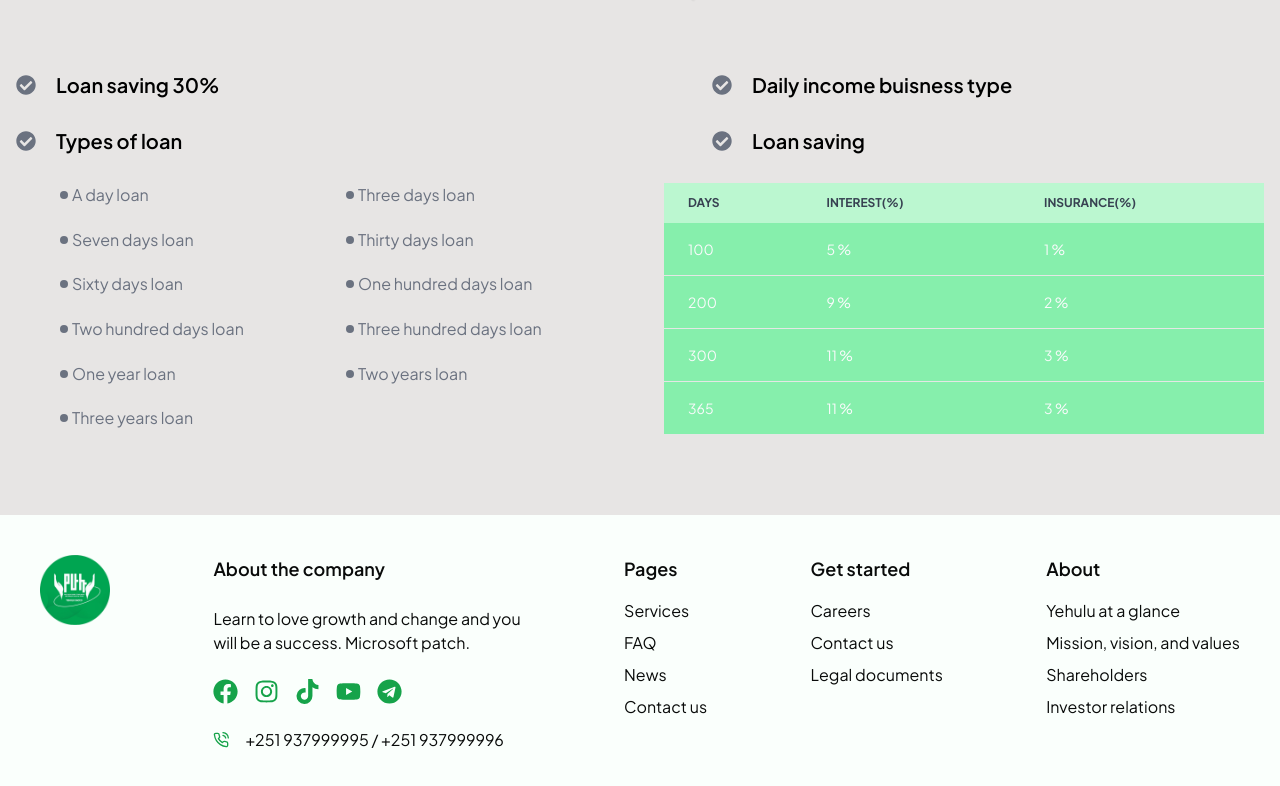
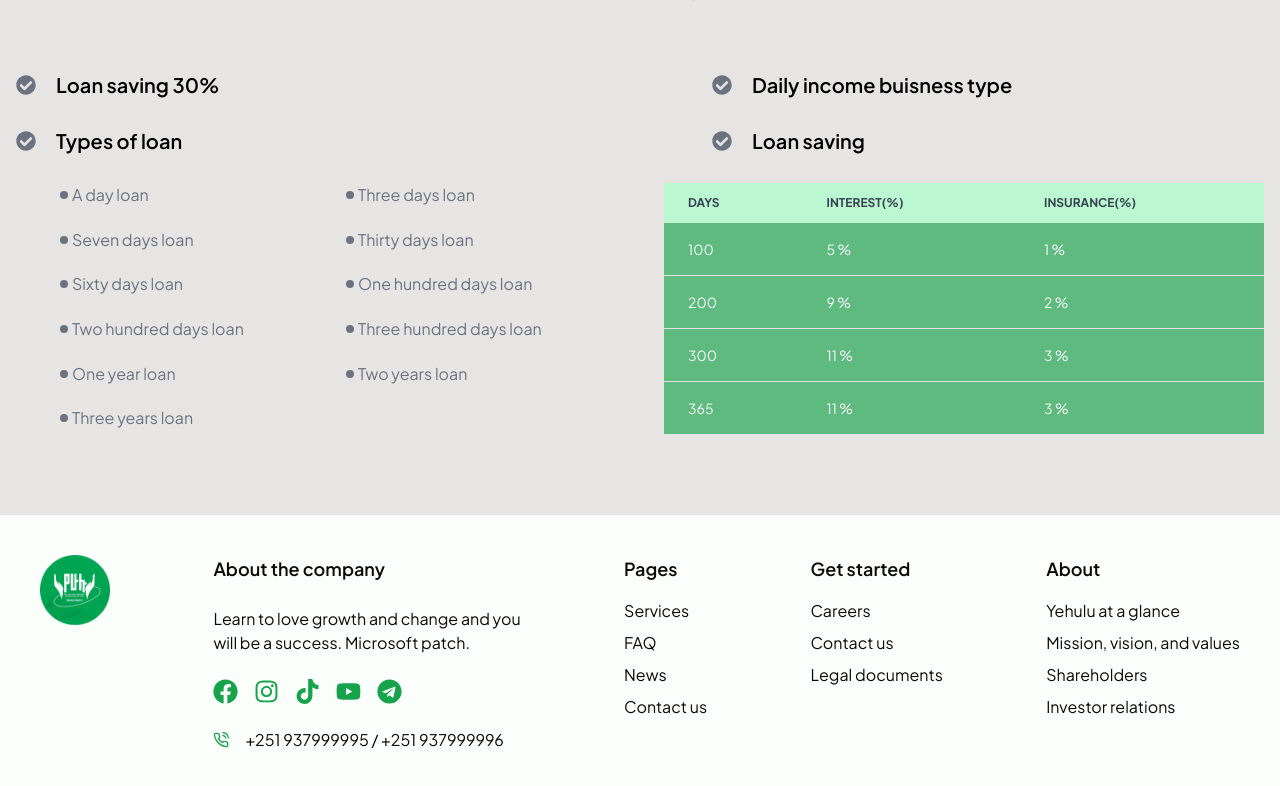
Before and after one commit to Upsurge-Tech/Project-Yehulusaccos-Frontend, a Next.js app: page /loan_eligibility in a window 1280 px wide. Shown: the part 2323-3109 px from the top of the page. Built offline with nearby package versions, Linux system fonts and the light colour scheme.

Commit message:
style: Change rows color

```diff
--- a/components/loan_eligibility/LoanSavingTable.tsx
+++ b/components/loan_eligibility/LoanSavingTable.tsx
@@ -28,7 +28,7 @@ const LoanSavingTable = () => {
           {rows.map((row) => (
             <tr
               key={row.days}
-              className="text-gray-50 bg-green-300 border-b dark:bg-gray-800 dark:border-gray-700"
+              className="text-gray-50 bg-primary/65 border-b dark:bg-gray-800 dark:border-gray-700"
             >
               <td className="px-6 py-4">{row.days} </td>
               <td className="px-6 py-4">{row.interest} %</td>
```
